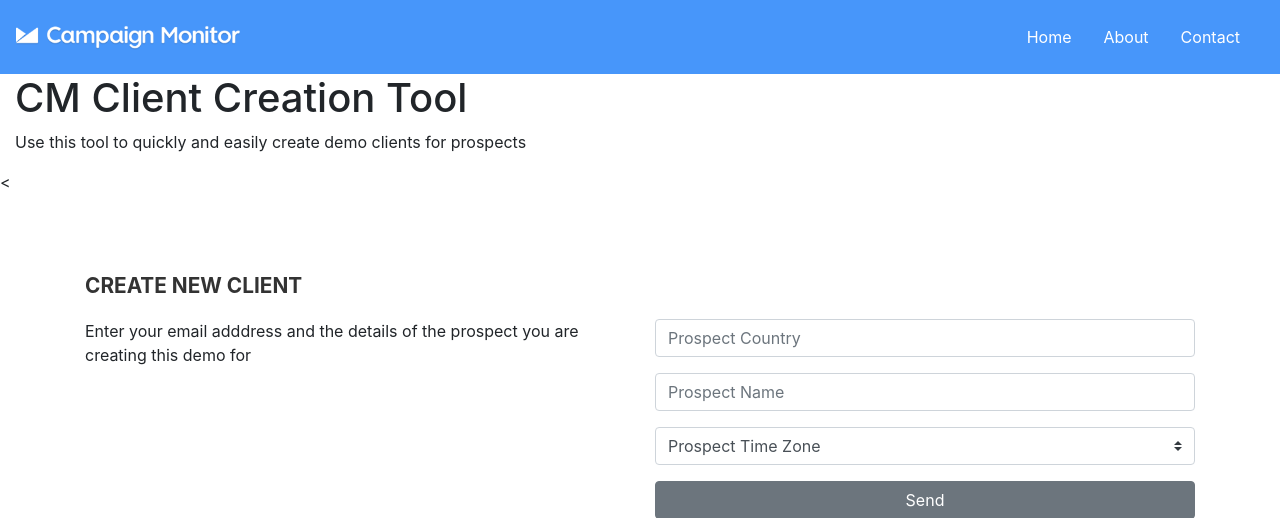
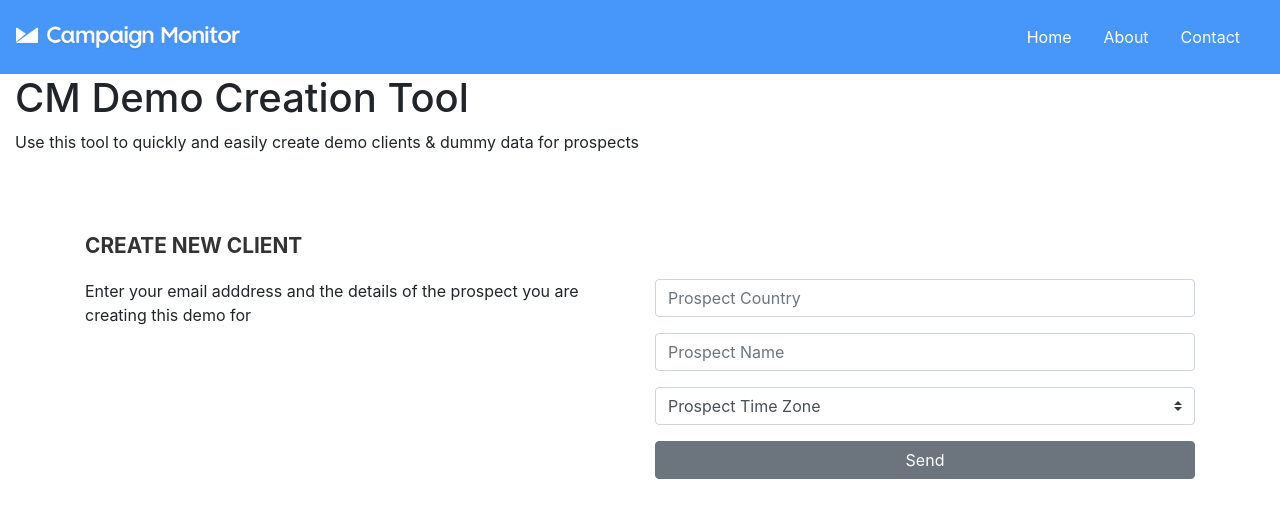
Before and after one commit to jashton01/flask_tutorial_3, a Flask app: template app/templates/public/client_create.html in a window 1280 px wide. Shown: the top 518 px of the page. Run offline with Flask 2, Linux system fonts and the light colour scheme; the template is opened without the code that fills it, so the values that code supplies are empty; some libraries are stand-ins or nearby versions.

Commit message:
fix html

```diff
--- a/app/templates/public/client_create.html
+++ b/app/templates/public/client_create.html
@@ -4,7 +4,7 @@
 
 {% block main %}
 
-<<div class="container features">
+<div class="container features">
    <div class="row">
       <div class="col-lg-6 col-md-6 col-sm-12">
          <h3 class="feature-title">Create New Client</h3>
--- a/app/templates/public/templates/cm_template.html
+++ b/app/templates/public/templates/cm_template.html
@@ -30,8 +30,8 @@
       </nav>
       <header class="page-header header container-fluid">
          <div class="description">
-            <h1>CM Client Creation Tool</h1>
-            <p>Use this tool to quickly and easily create demo clients for prospects</p>
+            <h1>CM Demo Creation Tool</h1>
+            <p>Use this tool to quickly and easily create demo clients & dummy data for prospects</p>
          </div>
       </header>
       <main>
```
